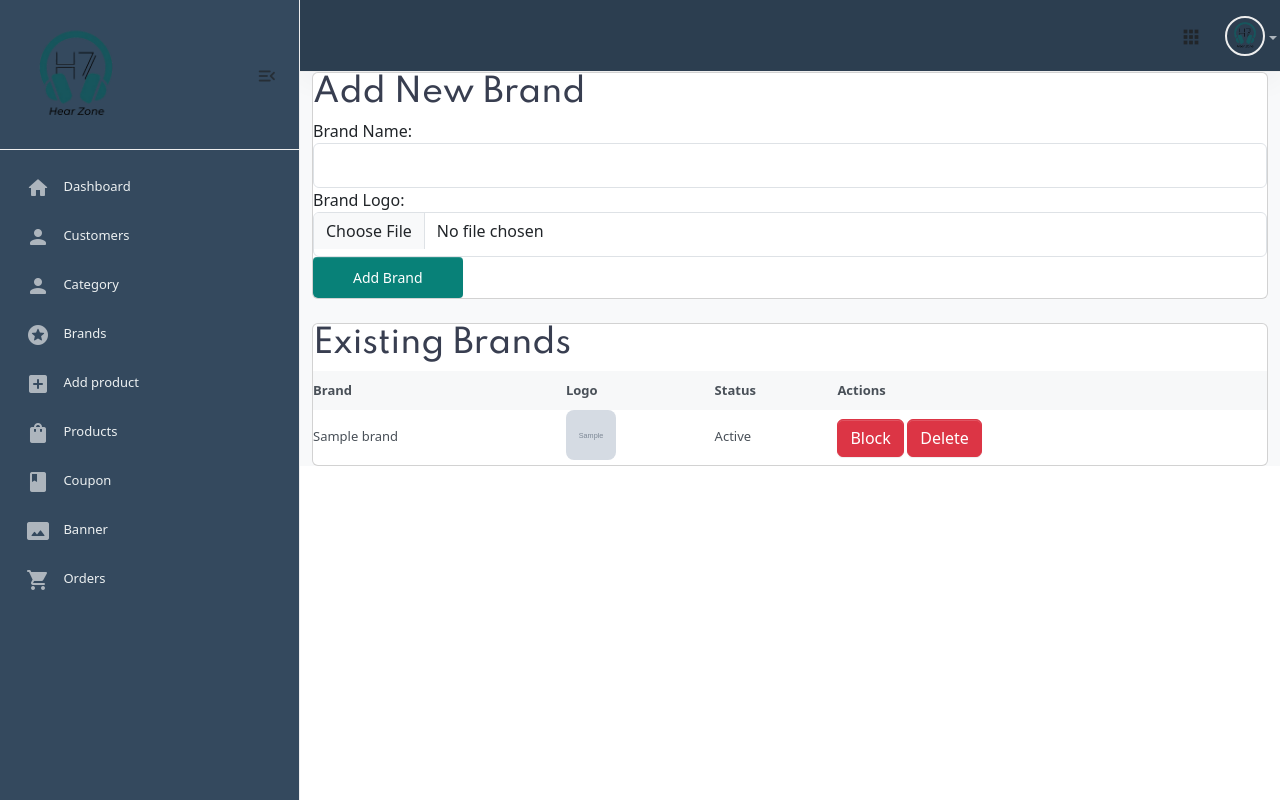
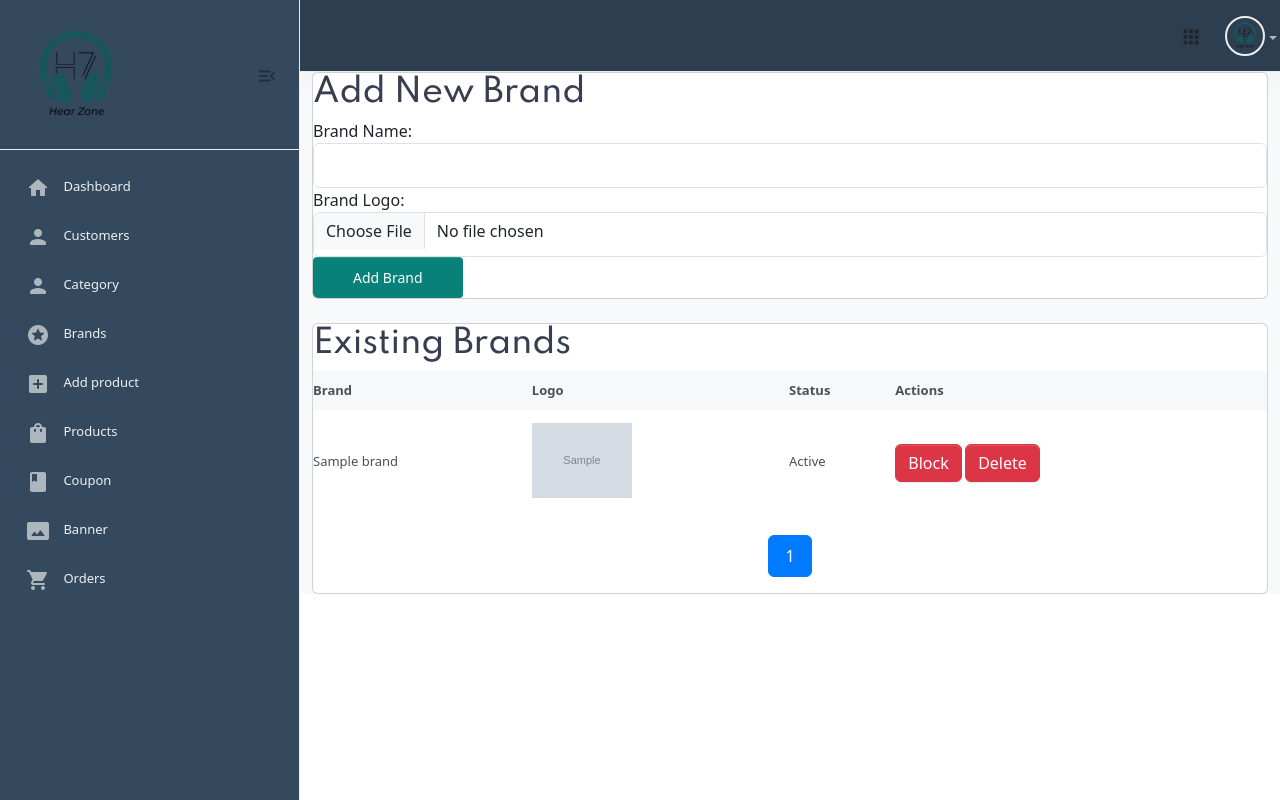
Before and after one commit to Sajid-Ka/HearZone-Project, a Node project: template views/admin/brand.ejs in a window 1280 px wide. Run offline with Node 20 templates, Linux system fonts and the light colour scheme; the template is opened without the code that fills it: most values are stand-ins (such as "Sample title", 1, 10 or a date in 2020); grey boxes marked "Sample" are stand-in pictures; some libraries are stand-ins or nearby versions.

Commit message:
after Update Brand Section

```diff
--- a/views/admin/brand.ejs
+++ b/views/admin/brand.ejs
@@ -2,13 +2,40 @@
 <link href="https://cdn.jsdelivr.net/npm/bootstrap@5.3.0/dist/css/bootstrap.min.css" rel="stylesheet">
 <style>
     .brand-image {
-    width: 50px;
-    height: 50px;
-    object-fit: cover;
-    border-radius: 8px;
-    margin-bottom: 5px;
-}
+        width: 100px;  /* Increased from 50px */
+        height: 100px; /* Increased from 50px */
+        object-fit: contain; /* Changed from cover to contain */
+        border-radius: 8px;
+        margin-bottom: 5px;
+    }
+    .pagination {
+        display: flex;
+        justify-content: center;
+        margin-top: 20px;
+        gap: 5px;
+    }
 
+    .pagination .page-item {
+        list-style: none;
+    }
+
+    .pagination .page-link {
+        padding: 8px 16px;
+        border: 1px solid #ddd;
+        color: #333;
+        text-decoration: none;
+        border-radius: 4px;
+    }
+
+    .pagination .page-item.active .page-link {
+        background-color: #007bff;
+        color: white;
+        border-color: #007bff;
+    }
+
+    .pagination .page-link:hover {
+        background-color: #f8f9fa;
+    }
 </style>
 <div class="container">
     <div class="card">
@@ -62,11 +89,44 @@
                 <% }) %>
             </tbody>
         </table>
+        <nav aria-label="Page navigation">
+            <ul class="pagination">
+                <% if (currentPage > 1) { %>
+                    <li class="page-item">
+                        <a class="page-link" href="?page=<%= currentPage - 1 %>">Previous</a>
+                    </li>
+                <% } %>
+
+                <% for(let i = 1; i <= totalPages; i++) { %>
+                    <li class="page-item <%= currentPage === i ? 'active' : '' %>">
+                        <a class="page-link" href="?page=<%= i %>"><%= i %></a>
+                    </li>
+                <% } %>
+
+                <% if (currentPage < totalPages) { %>
+                    <li class="page-item">
+                        <a class="page-link" href="?page=<%= currentPage + 1 %>">Next</a>
+                    </li>
+                <% } %>
+            </ul>
+        </nav>
     </div>
 </div>
 
 <script src="https://cdn.jsdelivr.net/npm/sweetalert2@11"></script>
 <script>
+    // Get current page from URL
+    function getCurrentPage() {
+        const urlParams = new URLSearchParams(window.location.search);
+        return urlParams.get('page') || 1;
+    }
+
+    // Modify the reload function to maintain pagination
+    function reloadWithPagination() {
+        const currentPage = getCurrentPage();
+        window.location.href = `/admin/brands?page=${currentPage}`;
+    }
+
     function submitBrandForm() {
         // Reset error message
         const brandNameInput = document.getElementById('brandName');
@@ -105,7 +165,7 @@
                             title: "Success!",
                             text: data.message,
                             icon: "success"
-                        }).then(() => location.reload());
+                        }).then(() => reloadWithPagination());
                     } else {
                         Swal.fire({
                             title: "Error!",
@@ -148,7 +208,7 @@
                             title: "Success!",
                             text: data.message,
                             icon: "success"
-                        }).then(() => location.reload());
+                        }).then(() => reloadWithPagination());
                     } else {
                         Swal.fire({
                             title: "Error!",
@@ -184,7 +244,7 @@
                             title: "Success!",
                             text: data.message,
                             icon: "success"
-                        }).then(() => location.reload());
+                        }).then(() => reloadWithPagination());
                     } else {
                         Swal.fire({
                             title: "Error!",
```
Also changed, not shown: controllers/admin/brandController.js (+25 -3 lines), 1 other file.
